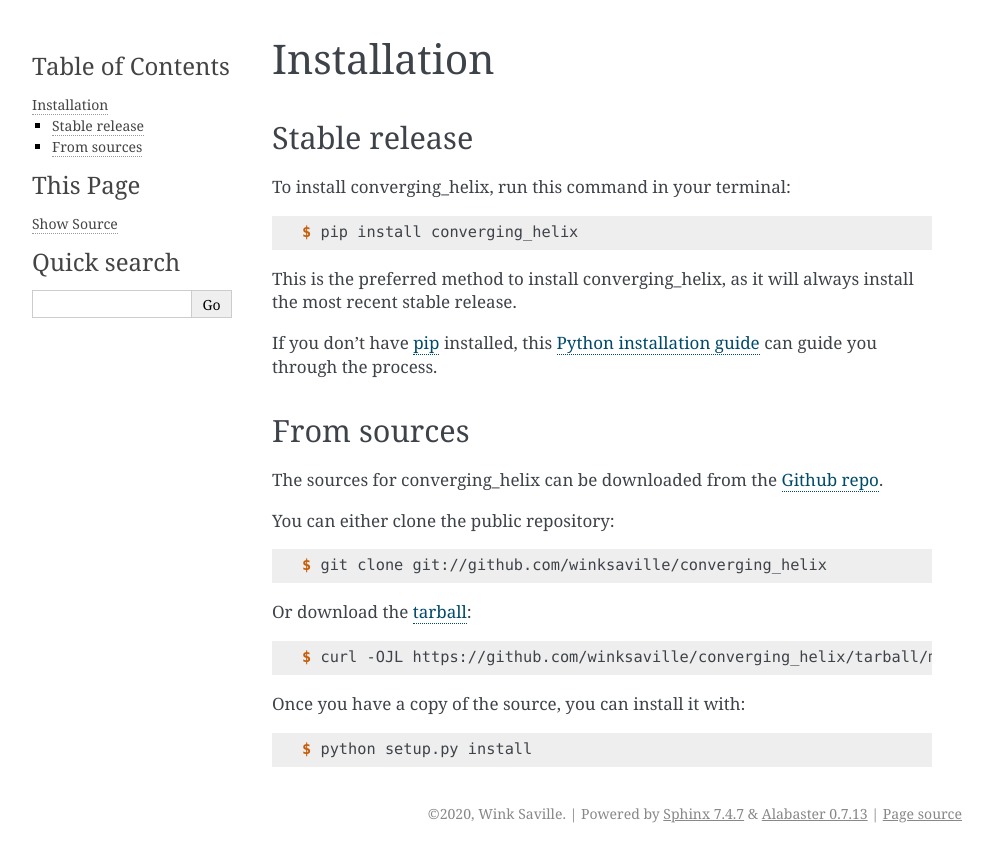
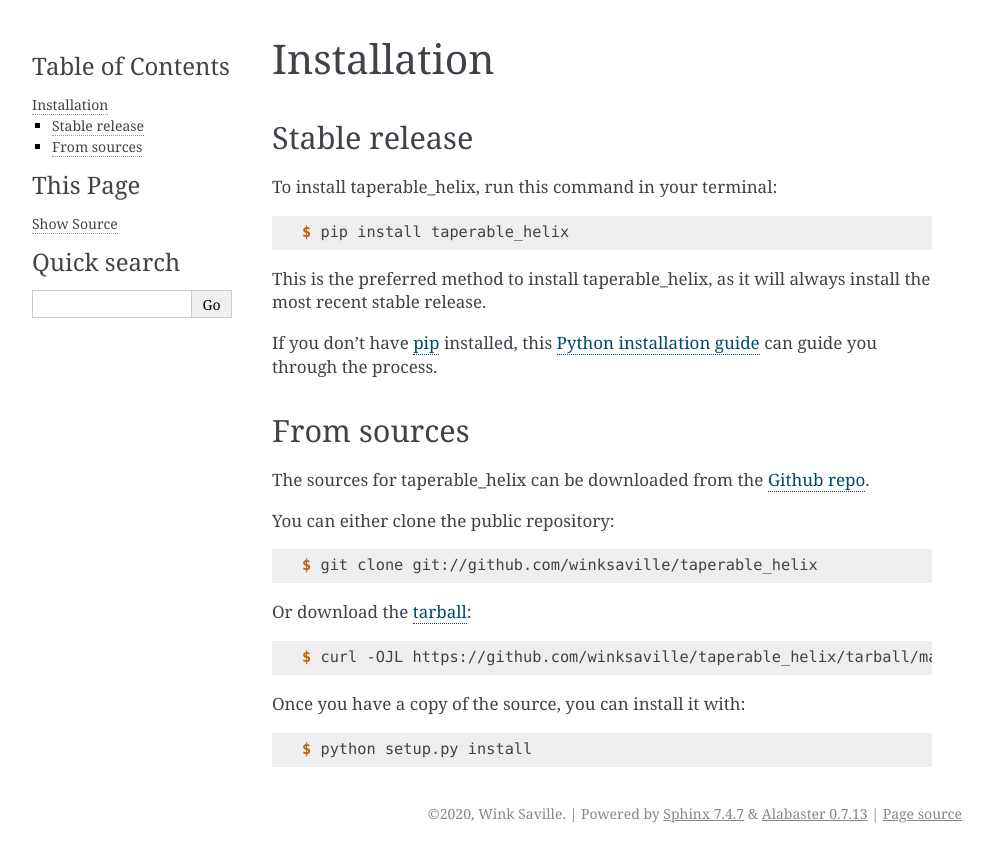
Before and after one commit to winksaville/py-taperable-helix, a Sphinx documentation site: the page built from docs/installation.rst, in a window 1280 px wide. Shown: the top 862 px of the page, without its empty margins (148-1141 px from the left). Built offline with Sphinx 7.4.7, drawn with Linux system fonts in a browser that asks for light colours; pages that are not in the unit, such as notebooks, are missing from menus; the version number is read from the project's files by our own code.

Commit message:
Rename converging_helix to taperable_helix

```diff
--- a/docs/conf.py
+++ b/docs/conf.py
@@ -1,6 +1,6 @@
 #!/usr/bin/env python
 #
-# converging_helix documentation build configuration file, created by
+# taperable_helix documentation build configuration file, created by
 # sphinx-quickstart on Fri Jun  9 13:47:02 2017.
 #
 # This file is execfile()d with the current directory set to its
@@ -21,7 +21,7 @@ import os
 import sys
 sys.path.insert(0, os.path.abspath('..'))
 
-import converging_helix
+import taperable_helix
 
 # -- General configuration ---------------------------------------------
 
@@ -46,7 +46,7 @@ source_suffix = '.rst'
 master_doc = 'index'
 
 # General information about the project.
-project = 'converging_helix'
+project = 'taperable_helix'
 copyright = "2020, Wink Saville"
 author = "Wink Saville"
 
@@ -55,9 +55,9 @@ author = "Wink Saville"
 # the built documents.
 #
 # The short X.Y version.
-version = converging_helix.__version__
+version = taperable_helix.__version__
 # The full version, including alpha/beta/rc tags.
-release = converging_helix.__version__
+release = taperable_helix.__version__
 
 # The language for content autogenerated by Sphinx. Refer to documentation
 # for a list of supported languages.
@@ -100,7 +100,7 @@ html_static_path = ['_static']
 # -- Options for HTMLHelp output ---------------------------------------
 
 # Output file base name for HTML help builder.
-htmlhelp_basename = 'converging_helixdoc'
+htmlhelp_basename = 'taperable_helixdoc'
 
 
 # -- Options for LaTeX output ------------------------------------------
@@ -127,8 +127,8 @@ latex_elements = {
 # (source start file, target name, title, author, documentclass
 # [howto, manual, or own class]).
 latex_documents = [
-    (master_doc, 'converging_helix.tex',
-     'converging_helix Documentation',
+    (master_doc, 'taperable_helix.tex',
+     'taperable_helix Documentation',
      'Wink Saville', 'manual'),
 ]
 
@@ -138,8 +138,8 @@ latex_documents = [
 # One entry per manual page. List of tuples
 # (source start file, name, description, authors, manual section).
 man_pages = [
-    (master_doc, 'converging_helix',
-     'converging_helix Documentation',
+    (master_doc, 'taperable_helix',
+     'taperable_helix Documentation',
      [author], 1)
 ]
 
@@ -150,10 +150,10 @@ man_pages = [
 # (source start file, target name, title, author,
 #  dir menu entry, description, category)
 texinfo_documents = [
-    (master_doc, 'converging_helix',
-     'converging_helix Documentation',
+    (master_doc, 'taperable_helix',
+     'taperable_helix Documentation',
      author,
-     'converging_helix',
+     'taperable_helix',
      'One line description of project.',
      'Miscellaneous'),
 ]
--- a/docs/converging_helix.rst
+++ b/docs/converging_helix.rst
@@ -7,7 +7,7 @@ Submodules
 converging\_helix.helix module
 ------------------------------
 
-.. automodule:: converging_helix.helix
+.. automodule:: taperable_helix.helix
    :members:
    :undoc-members:
    :show-inheritance:
@@ -16,7 +16,7 @@ converging\_helix.helix module
 Module contents
 ---------------
 
-.. automodule:: converging_helix
+.. automodule:: taperable_helix
    :members:
    :undoc-members:
    :show-inheritance:
--- a/docs/index.rst
+++ b/docs/index.rst
@@ -1,4 +1,4 @@
-Welcome to converging_helix's documentation!
+Welcome to taperable_helix's documentation!
 ============================================
 
 .. toctree::
--- a/docs/installation.rst
+++ b/docs/installation.rst
@@ -8,13 +8,13 @@ Installation
 Stable release
 --------------
 
-To install converging_helix, run this command in your terminal:
+To install taperable_helix, run this command in your terminal:
 
 .. code-block:: console
 
-    $ pip install converging_helix
+    $ pip install taperable_helix
 
-This is the preferred method to install converging_helix, as it will always install the most recent stable release.
+This is the preferred method to install taperable_helix, as it will always install the most recent stable release.
 
 If you don't have `pip`_ installed, this `Python installation guide`_ can guide
 you through the process.
@@ -26,19 +26,19 @@ you through the process.
 From sources
 ------------
 
-The sources for converging_helix can be downloaded from the `Github repo`_.
+The sources for taperable_helix can be downloaded from the `Github repo`_.
 
 You can either clone the public repository:
 
 .. code-block:: console
 
-    $ git clone git://github.com/winksaville/converging_helix
+    $ git clone git://github.com/winksaville/taperable_helix
 
 Or download the `tarball`_:
 
 .. code-block:: console
 
-    $ curl -OJL https://github.com/winksaville/converging_helix/tarball/master
+    $ curl -OJL https://github.com/winksaville/taperable_helix/tarball/master
 
 Once you have a copy of the source, you can install it with:
 
@@ -47,5 +47,5 @@ Once you have a copy of the source, you can install it with:
     $ python setup.py install
 
 
-.. _Github repo: https://github.com/winksaville/converging_helix
-.. _tarball: https://github.com/winksaville/converging_helix/tarball/master
+.. _Github repo: https://github.com/winksaville/taperable_helix
+.. _tarball: https://github.com/winksaville/taperable_helix/tarball/master
--- a/docs/modules.rst
+++ b/docs/modules.rst
@@ -1,7 +1,7 @@
-converging_helix
+taperable_helix
 ================
 
 .. toctree::
    :maxdepth: 4
 
-   converging_helix
+   taperable_helix
--- a/docs/usage.rst
+++ b/docs/usage.rst
@@ -2,6 +2,6 @@
 Usage
 =====
 
-To use converging_helix in a project::
+To use taperable_helix in a project::
 
-    import converging_helix
+    import taperable_helix
--- a/setup.cfg
+++ b/setup.cfg
@@ -7,7 +7,7 @@ tag = True
 search = version='{current_version}'
 replace = version='{new_version}'
 
-[bumpversion:file:converging_helix/__init__.py]
+[bumpversion:file:taperable_helix/__init__.py]
 search = __version__ = '{current_version}'
 replace = __version__ = '{new_version}'
 
```
Also changed, not shown: CONTRIBUTING.rst (+9 -9 lines), README.rst (+6 -6 lines), setup.py (+4 -4 lines), .github/ISSUE_TEMPLATE.md, 8 other files.
